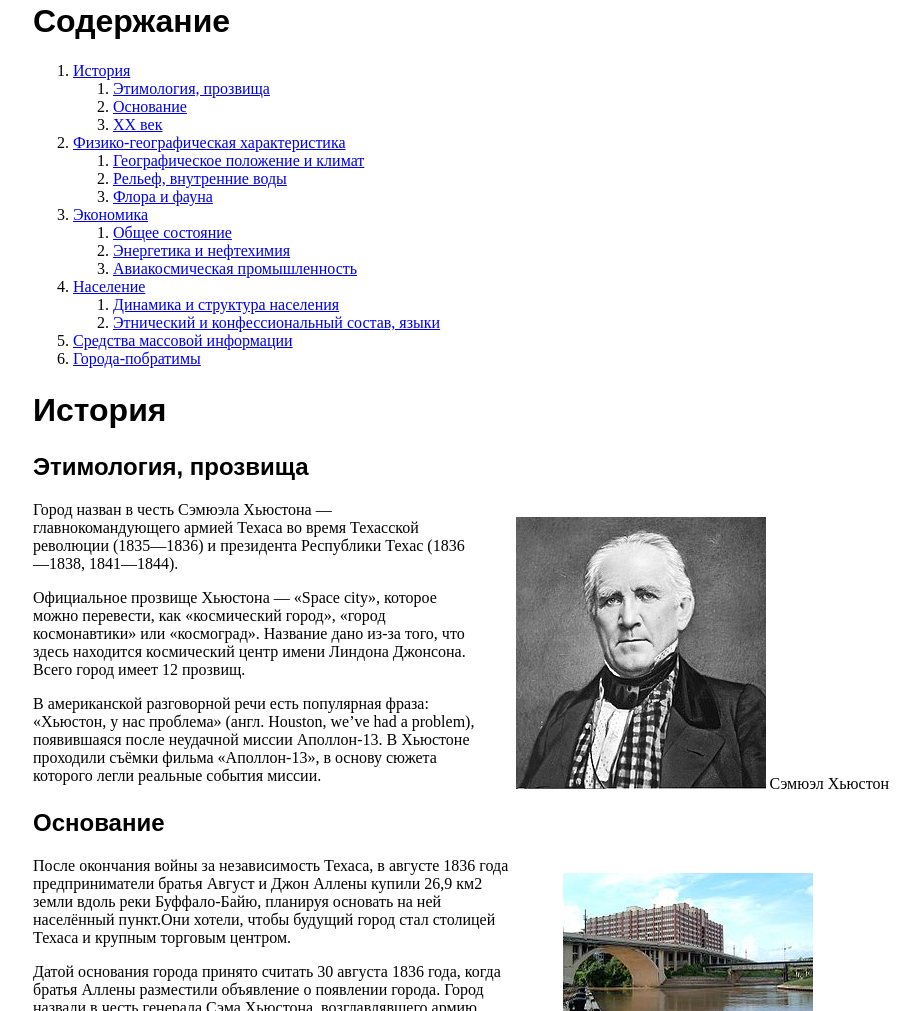
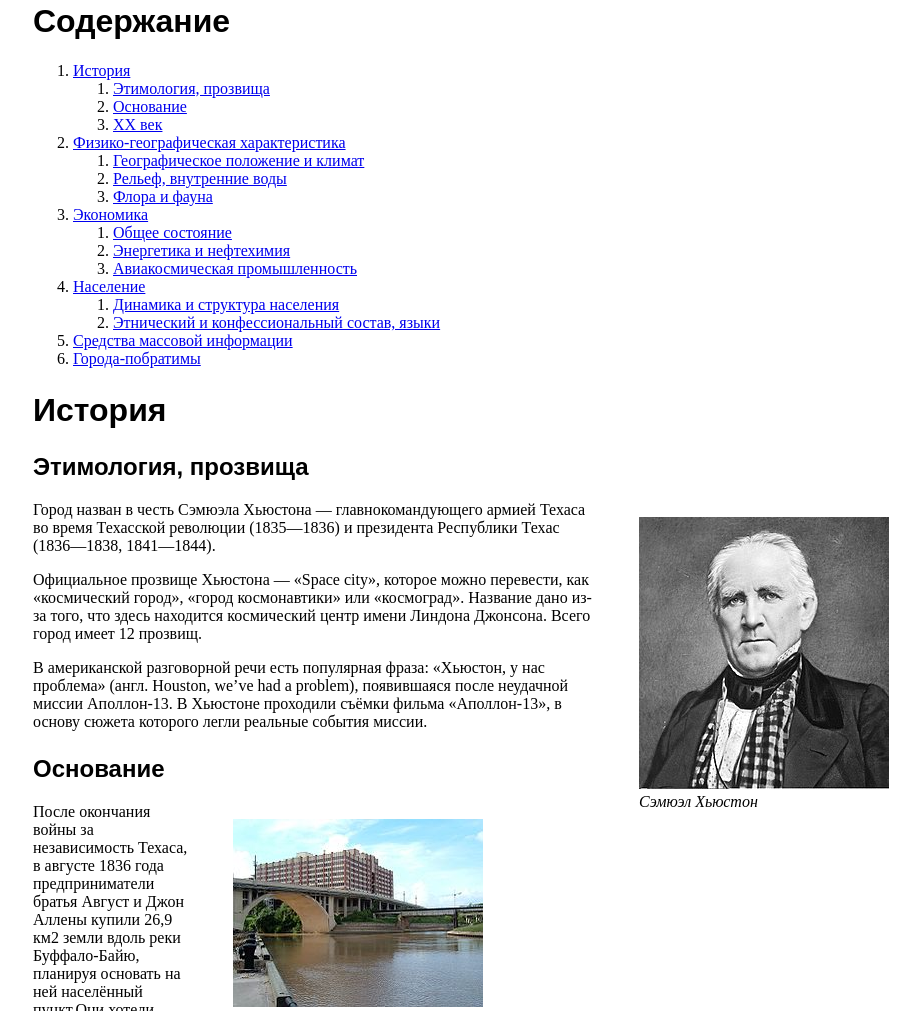
Before and after one commit to DIM1924/site, a plain HTML site: page index.html in a window 1280 px wide. Shown: the part 373-1384 px from the top of the page, without its empty margins (159-1079 px from the left). Drawn offline with Linux system fonts and the light colour scheme.

Commit message:
исправление

```diff
--- a/index.html
+++ b/index.html
@@ -73,7 +73,7 @@
       <h2 id="etimologiya">Этимология, прозвища</h2>
       <figure>
         <img src="picture\Sam_Houston_portrait.jpg" alt="Not found" />
-        </figcaption>Сэмюэл Хьюстон</figcaption>
+        <figcaption>Сэмюэл Хьюстон</figcaption>
       </figure>
 
 
```
